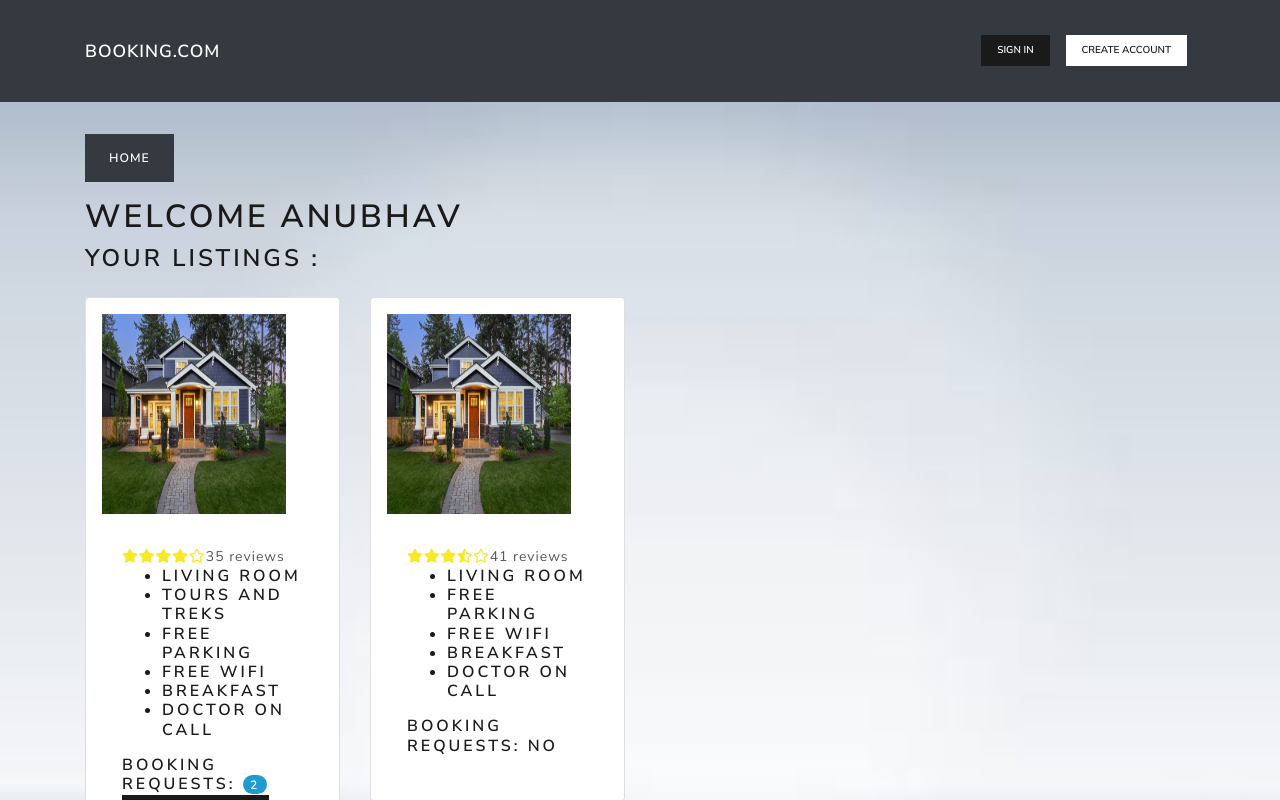
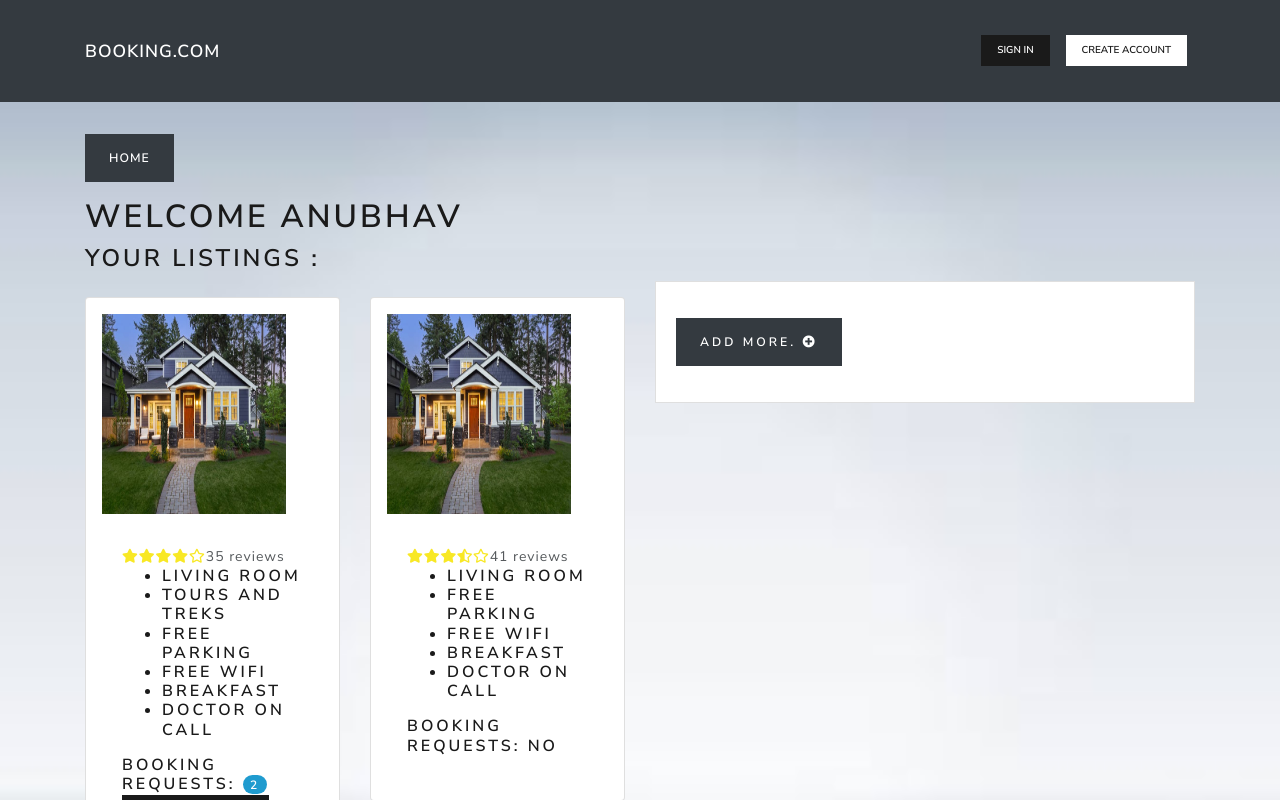
Before and after one commit to anubhavcu/booking.com, a React (Create React App) app: page /profile in a window 1280 px wide. Shown: the top 800 px of the page. Built offline with nearby package versions, Linux system fonts and the light colour scheme; data requests are answered from the project's data file.

Commit message:
basic cleanup

```diff
--- a/src/screens/HomeScreen.js
+++ b/src/screens/HomeScreen.js
@@ -1,12 +1,12 @@
 import { Container, Button } from 'react-bootstrap';
 import { Link } from 'react-router-dom';
-import background from '../background.jpg';
 
 const HomeScreen = () => {
   return (
     <>
       <Container>
         <h1>Book your home away from home!</h1>
+        <br></br>
         <Link to='/selectcity'>
           <Button variant='outline-success'>Book Home</Button>{' '}
         </Link>
--- a/src/screens/Profile.js
+++ b/src/screens/Profile.js
@@ -79,6 +79,21 @@ const Profile = () => {
             </Card>
           </Col>
         ))}
+        <Col>
+          <Card>
+            <Card.Body>
+              <Card.Text as='h5'>
+                <Link
+                  className='btn btn-dark my-3 customHover'
+                  to='/profile/upload'
+                >
+                  Add more.{' '}
+                  <i className='fa fa-plus-circle' aria-hidden='true'></i>
+                </Link>
+              </Card.Text>
+            </Card.Body>
+          </Card>
+        </Col>
       </Row>
     </Container>
   );
```
Also changed, not shown: 1 other file (tests, documents, lock files or other folders).
